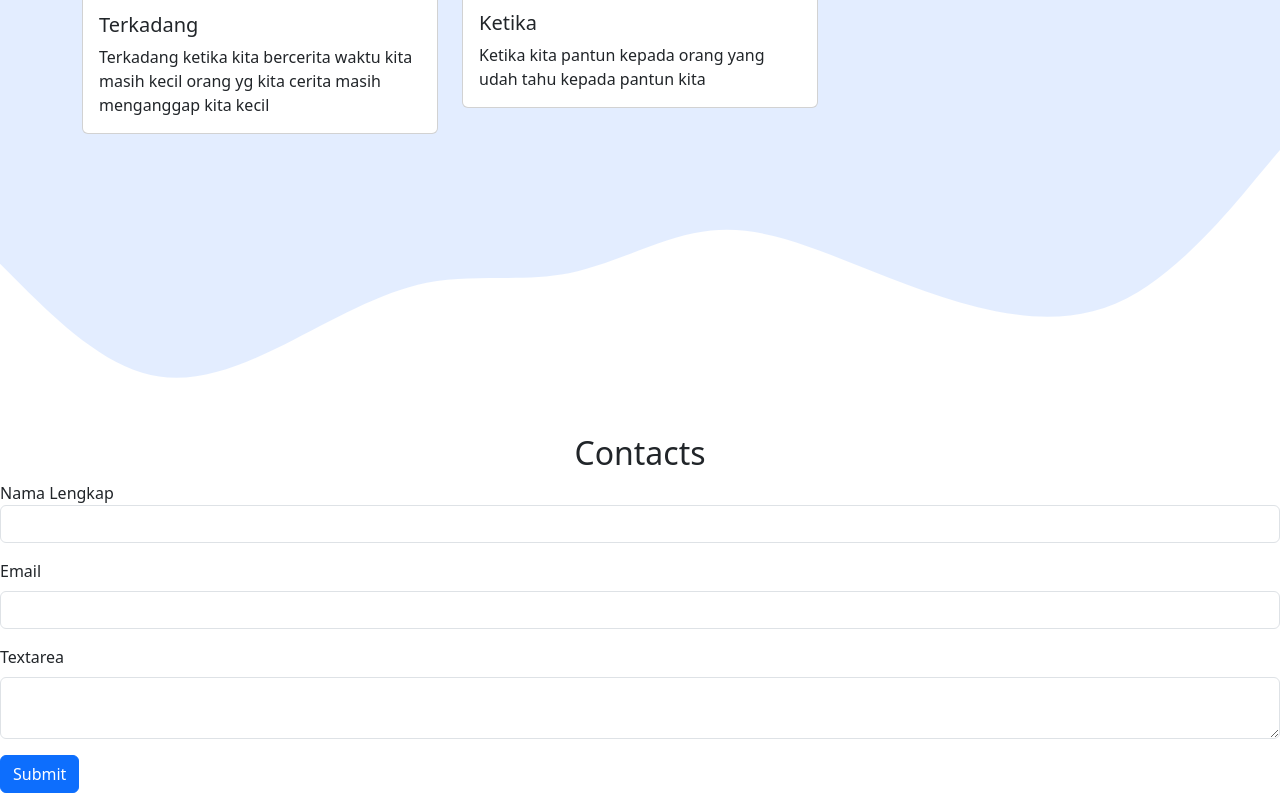
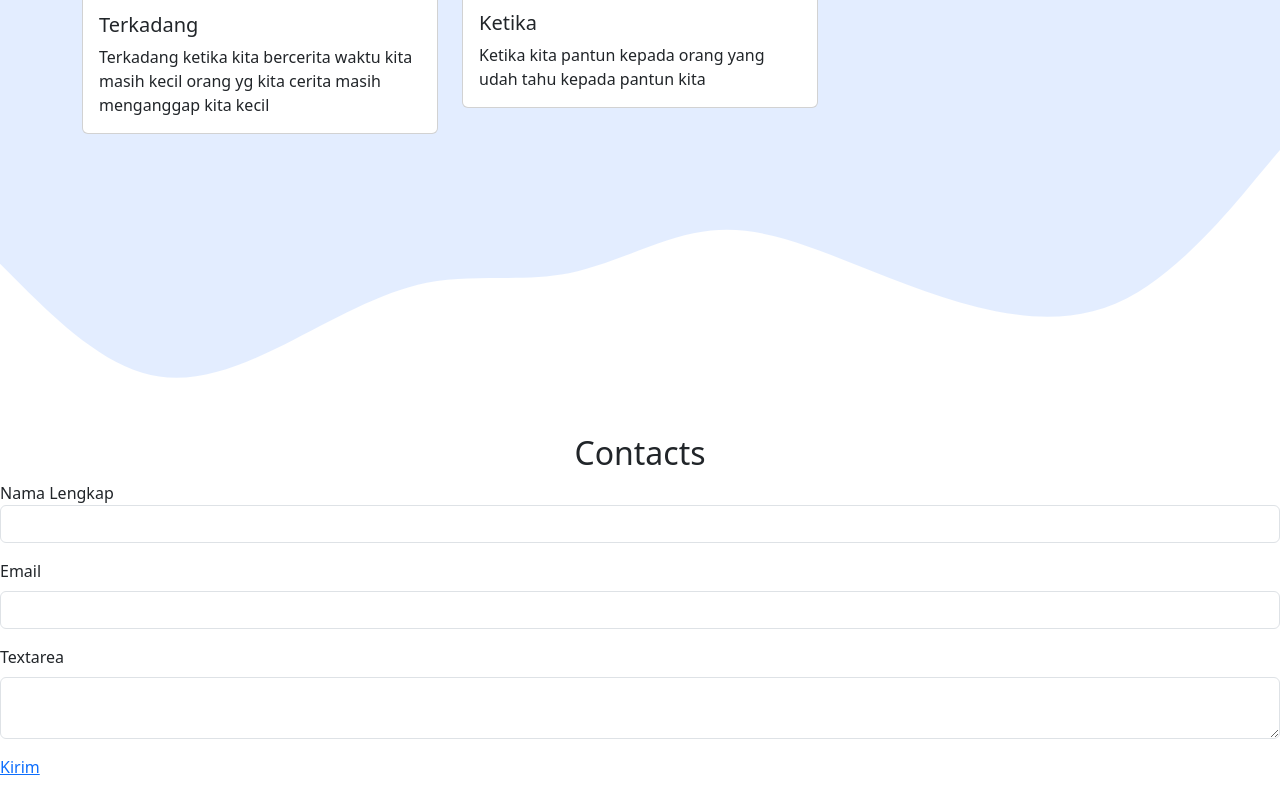
Before and after one commit to ChocoNeverTuru/ChocoNeverTuru.github.io, a plain HTML site: page index.html in a window 1280 px wide. Shown: the part 1549-2342 px from the top of the page. Drawn offline with nearby package versions, Linux system fonts and the light colour scheme.

Commit message:
index.html

```diff
--- a/index.html
+++ b/index.html
@@ -142,7 +142,7 @@
       Please enter a message in the textarea.
     </div>
   </div>
-  <button type="submit" class="btn btn-primary">Submit</button>
+  <a href="mailto:wijoyodanang53@gmail.com?subject=Judul&body=Isi%20Pesan%20Anda">Kirim</a>
 </form>
      <!-- Akhir Contacts -->
     <script src="https://cdn.jsdelivr.net/npm/bootstrap@5.3.0-alpha1/dist/js/bootstrap.bundle.min.js" integrity="sha384-w76AqPfDkMBDXo30jS1Sgez6pr3x5MlQ1ZAGC+nuZB+EYdgRZgiwxhTBTkF7CXvN" crossorigin="anonymous"></script>
```
